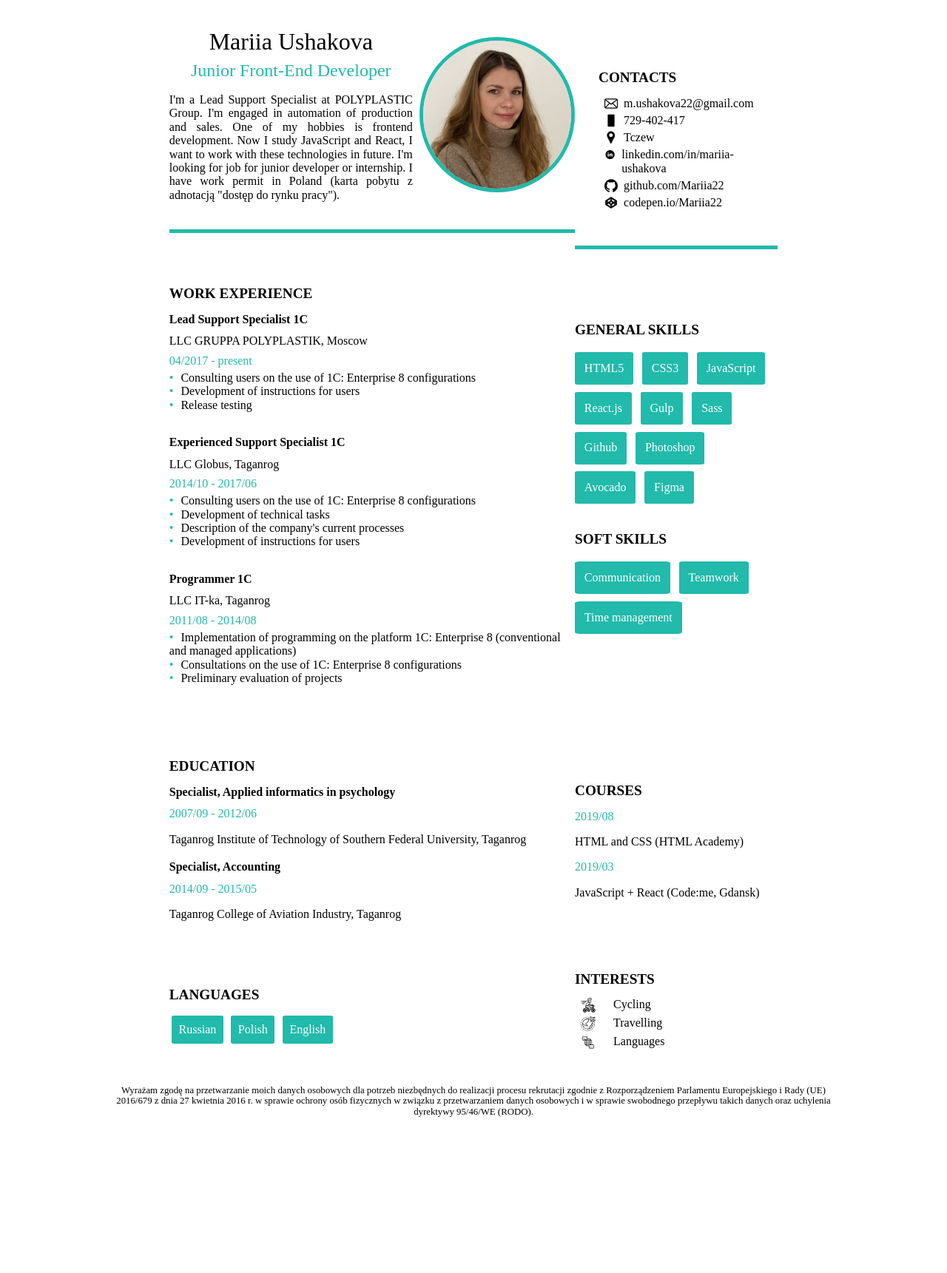
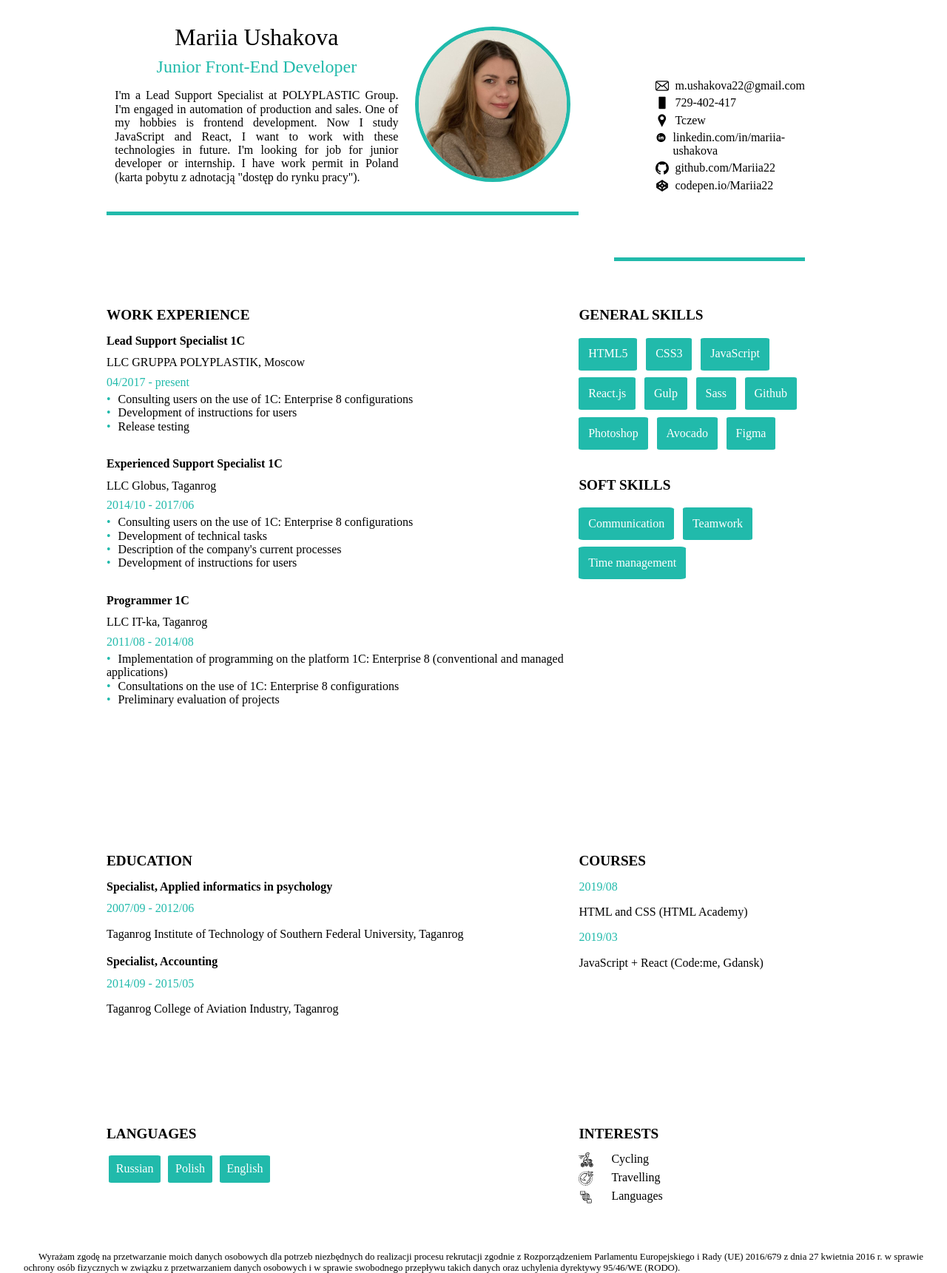
Before and after one commit to Mariia22/Resume, a website: page src/index.html in a window 1280 px wide. Shown: the whole page at 74% size. Before the commit the page ends 1527 px from the top, so only its background shows below. Drawn offline with nearby package versions, Linux system fonts and the light colour scheme; files that its build step writes are made by us from their sources.

Commit message:
Add tablet css

```diff
--- a/src/index.html
+++ b/src/index.html
@@ -4,6 +4,7 @@
 <head>
     <meta charset="utf-8" />
     <meta name="viewport" content="width=device-width,initial-scale=1" />
+    <link rel="shortcut icon" href="./images/favicon.ico" type="image/x-icon" />
     <title>CV: Ushakova Mariia</title>
     <link href="style.min.css" rel="stylesheet" />
 </head>
--- a/src/sass/blocks/expierence.scss
+++ b/src/sass/blocks/expierence.scss
@@ -21,3 +21,9 @@
     border-radius: 50%;
     padding-right: 10px;
 }
+
+@media (min-width: 1200px) {
+    .experience{
+        padding-top: 0;
+    }
+}
--- a/src/sass/blocks/interest.scss
+++ b/src/sass/blocks/interest.scss
@@ -13,7 +13,6 @@
     color: $green;
   }
 .interest svg{
-    margin-left: 0.5rem;
     margin-right: 1.5rem;
   }
 .interest svg:hover{
@@ -23,4 +22,8 @@
     .interest ul {
         margin-bottom: 2rem;
     }
+
+    .interest svg{
+        margin-left: 0;
+      }
   }
--- a/src/sass/blocks/name.scss
+++ b/src/sass/blocks/name.scss
@@ -43,6 +43,16 @@
 @media (min-width:900px){
   .contact{
     border-bottom: none;
+    margin: 3rem;
+  }
+
+  .contact h4{
+    display: none;
+  }
+
+  .presentation p{
+    text-align: justify;
+    font-size: 1rem;
   }
 
 }
@@ -50,7 +60,7 @@
   .name{
     display: flex;
     flex-direction: row;
-    justify-content: space-between;
+    justify-content: space-around;
     align-items: center;
     grid-area: name;
     border-bottom: 5px solid $green;
@@ -58,10 +68,12 @@
   }
   .contact{
     grid-area: contact;
-    margin-top: 2rem;
     border-bottom: 5px solid $green;
-    padding: 2rem;
+    padding-left: 3rem;
+    padding-top: 1.7rem;
+    padding-bottom: 4.5rem;
   }
+
   .presentation{
     width: 60%;
   }
@@ -71,8 +83,5 @@
   .contact svg{
     margin-left: 0.5rem;
   }
-  .presentation p{
-    text-align: justify;
-    font-size: 1rem;
-  }
+
 }
--- a/src/sass/blocks/resume.scss
+++ b/src/sass/blocks/resume.scss
@@ -73,7 +73,8 @@ h5{
     "experience skill"
     "education course"
     "language interest";
-
+    align-items: flex-start;
+    font-size: 1rem;
 }
 }
 @media (min-width: 1200px) {
@@ -85,10 +86,8 @@ h5{
       "experience skill"
       "education course"
       "language interest";
-      margin: 1rem 7.3rem;
     padding-left: 7rem;
     padding-right: 7rem;
-    font-size: 1rem;
   }
 
   h2{
--- a/src/sass/blocks/signature.scss
+++ b/src/sass/blocks/signature.scss
@@ -10,14 +10,16 @@
     padding:0;
     text-align: justify;
  }
-@media (min-width: 1200px) {
-    .signature{
-    margin: 1rem 7.3rem;
+
+@media (min-width: 900px) {
+.signature{
+    margin:0;
     padding-left: 2rem;
     padding-right: 2rem;
     font-size: 0.8rem;
 }
 .signature_text{
-   text-align: center;
+   text-align: justify;
+   text-indent: 20px;
 }
 }
```
Also changed, not shown: dist/images/favicon.ico (added), dist/index.html, dist/style.min.css, src/sass/blocks/skill.scss (line endings or trailing spaces), 1 other file.
